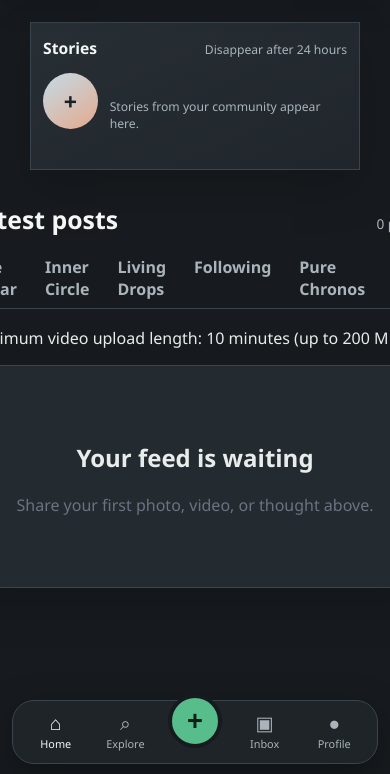
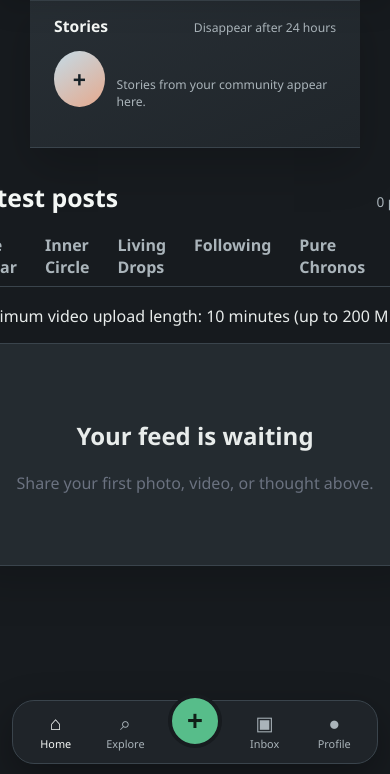
Before and after one commit to mahmudfauziyat006-commits/Zrydy, a Flask app: page /dashboard in a window 390 px wide; the page is wider, and only the part inside the window is pictured. Shown: the part 70-844 px from the top of that part. Run offline with Flask 3, Linux system fonts and the light colour scheme; data that the repository does not hold is empty; some libraries are stand-ins or nearby versions.

Commit message:
chore: auto-sync 2026-11-21 16:24 UTC

```diff
--- a/static/style.css
+++ b/static/style.css
@@ -3508,7 +3508,7 @@ body.zrydy-unified.auth-page.light-mode .auth-container {
     body.zrydy-unified .zrydy-feed-layout {
         grid-template-columns: minmax(0, 1fr);
         width: 100%;
-        margin: 10px auto 0;
+        margin: 0 auto;
     }
 
     body.zrydy-unified .zrydy-left-rail,
@@ -3528,6 +3528,21 @@ body.zrydy-unified.auth-page.light-mode .auth-container {
     body.zrydy-unified .composer {
         margin-right: 10px;
         margin-left: 10px;
+    }
+
+    body.zrydy-unified .stories-section {
+        width: 100%;
+        max-width: none;
+        margin: 0;
+        border-right: 0;
+        border-left: 0;
+        border-radius: 0;
+    }
+
+    body.zrydy-unified .stories-heading,
+    body.zrydy-unified .stories-rail {
+        margin-right: 12px;
+        margin-left: 12px;
     }
 
     body.zrydy-unified .post-grid {
@@ -3616,6 +3631,8 @@ body.zrydy-unified.auth-page.light-mode .auth-container {
     body.zrydy-unified .feed-tabs {
         justify-content: flex-start;
         overflow-x: auto;
+        scroll-snap-type: x proximity;
+        scrollbar-width: none;
     }
 
     body.zrydy-unified .zrydy-post-card {
```
